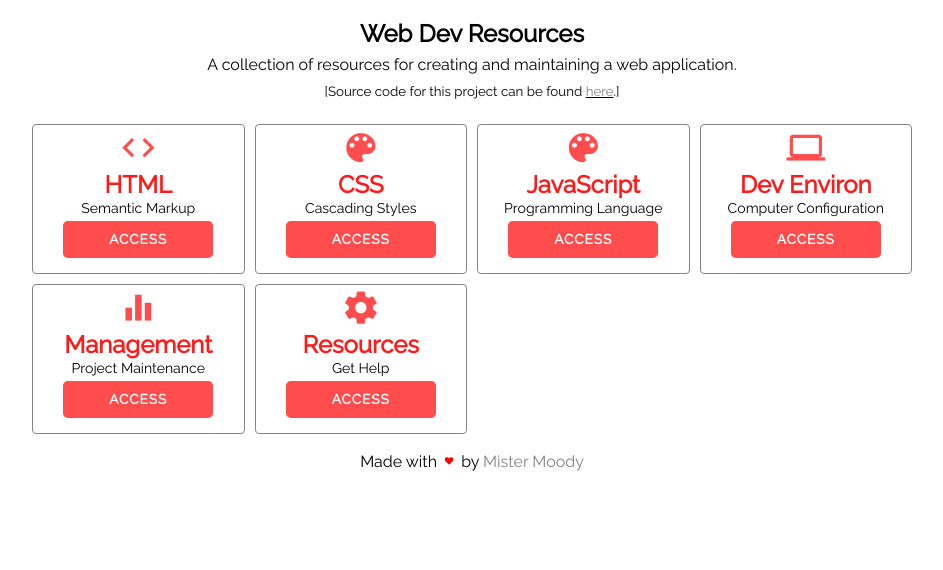
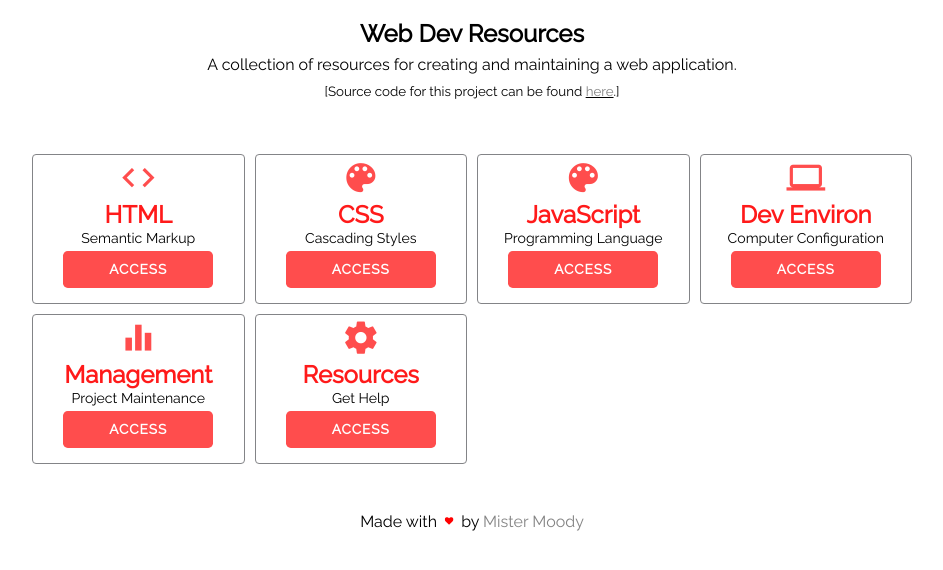
Before and after one commit to MisterMoody/mistermoody.github.io, a PHP site: page / in a window 1280 px wide. Shown: the top 570 px of the page, without its empty margins (168-1111 px from the left). Run offline with PHP 8.4, Linux system fonts and the light colour scheme.

Commit message:
Final Try for Adjusting Sticky Footer >> Not Working

```diff
--- a/css/home.css
+++ b/css/home.css
@@ -39,7 +39,7 @@ footer {grid-area: footer;}
   .galleryGrid {
     margin: 0 12em; /* 0 1em */
     grid-template-rows: auto 1fr auto;
-    grid-gap: 10px
+    grid-gap: 5vh;
   }
 	.main-content {
     grid-template-columns: repeat(auto-fit, minmax(200px, 1fr));
```
